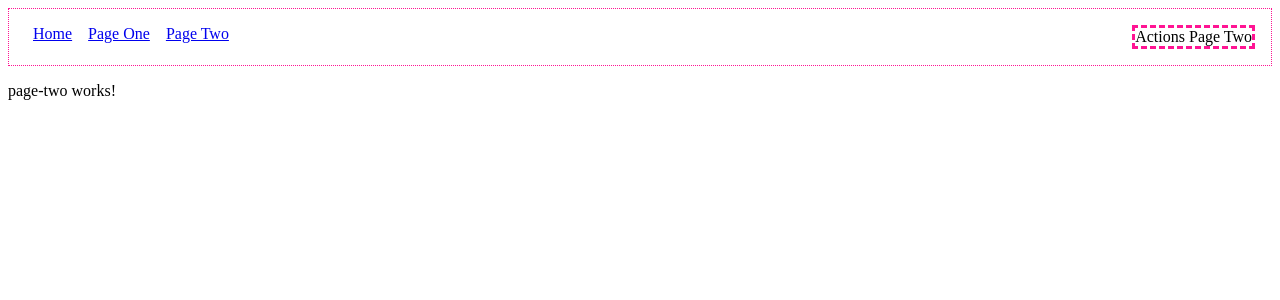
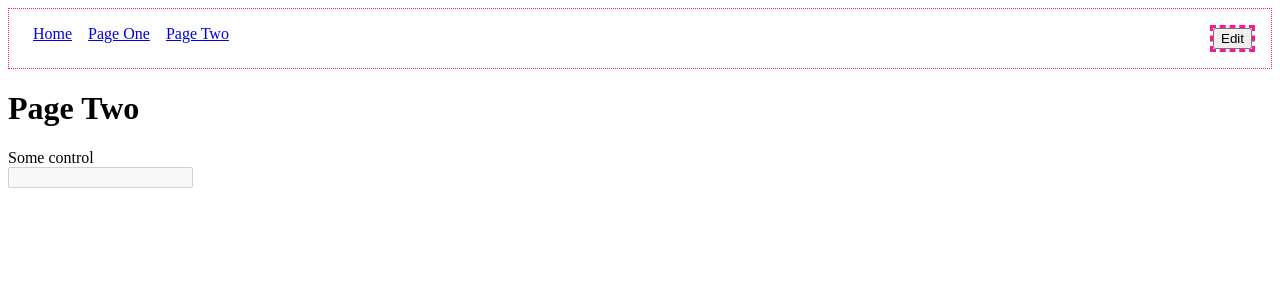
Before and after one commit to mbeckenbach/ng-content-projection, an Angular app: page /page-two in a window 1280 px wide. Shown: the top 300 px of the page. Built offline with nearby package versions, Linux system fonts and the light colour scheme.

Commit message:
6-some-action

```diff
--- a/src/app/app.module.ts
+++ b/src/app/app.module.ts
@@ -9,6 +9,7 @@ import { PageTwoComponent } from './page-two/page-two.component';
 import { ContextActionsPortalComponent } from './context-actions/context-actions-portal.component';
 import { PortalModule } from '@angular/cdk/portal';
 import { ContextActionsComponent } from './context-actions/context-actions.component';
+import { FormsModule, ReactiveFormsModule } from '@angular/forms';
 
 @NgModule({
   declarations: [
@@ -22,7 +23,9 @@ import { ContextActionsComponent } from './context-actions/context-actions.compo
   imports: [
     BrowserModule,
     AppRoutingModule,
-    PortalModule
+    PortalModule,
+    FormsModule,
+    ReactiveFormsModule
   ],
   providers: [],
   bootstrap: [AppComponent]
--- a/src/app/page-one/page-one.component.html
+++ b/src/app/page-one/page-one.component.html
@@ -1,5 +1,22 @@
-<p>page-one works!</p>
+<!-- Page content -->
+<ng-container>
+  <h1>Page One</h1>
+  <p>
+    <b>Search Term:</b> {{searchTerm ? searchTerm : '-'}}
+  </p>
+  <ng-container *ngTemplateOutlet="clearButton"></ng-container>
+</ng-container>
 
+<!-- Context actions for the app bar -->
 <app-context-actions>
-  Actions Page One
+  <input (keyup.escape)="clearSearch()"
+         [(ngModel)]="searchTerm"
+         placeholder="Search..."
+         type="text">
+  <ng-container *ngTemplateOutlet="clearButton"></ng-container>
 </app-context-actions>
+
+<!-- Button to clear search -->
+<ng-template #clearButton>
+  <button (click)="clearSearch()" *ngIf="searchTerm">Clear</button>
+</ng-template>
--- a/src/app/page-one/page-one.component.ts
+++ b/src/app/page-one/page-one.component.ts
@@ -7,9 +7,14 @@ import { Component, OnInit } from '@angular/core';
 })
 export class PageOneComponent implements OnInit {
 
+  searchTerm: string;
+
   constructor() { }
 
   ngOnInit() {
   }
 
+  clearSearch() {
+    this.searchTerm = undefined;
+  }
 }
--- a/src/app/page-two/page-two.component.html
+++ b/src/app/page-two/page-two.component.html
@@ -1,5 +1,27 @@
-<p>page-two works!</p>
+<!-- Page content -->
+<ng-container>
+  <h1>Page Two</h1>
 
-<app-context-actions>
-  Actions Page Two
+  <form (ngSubmit)="onSubmit()" [formGroup]="form">
+    <button #pseudoSubmit style="display: none;" type="submit"></button>
+
+    <div>
+      <label for="someControl">Some control</label><br>
+      <input #someControlInput
+             [formControl]="controls.someControl"
+             id="someControl">
+    </div>
+
+  </form>
+</ng-container>
+
+<app-context-actions *ngIf="form.enabled">
+  <div class="context-actions">
+    <button (click)="pseudoSubmit.click()" type="button">SAVE</button>
+    <button (click)="onCancelClick()" type="button">CANCEL</button>
+  </div>
 </app-context-actions>
+
+<app-context-actions *ngIf="form.disabled">
+  <button (click)="onEditClick()" type="button">Edit</button>
+</app-context-actions>
--- a/src/app/page-two/page-two.component.scss
+++ b/src/app/page-two/page-two.component.scss
@@ -0,0 +1,6 @@
+.context-actions {
+  button {
+    margin-left: 8px;
+    margin-right: 8px;
+  }
+}
--- a/src/app/page-two/page-two.component.ts
+++ b/src/app/page-two/page-two.component.ts
@@ -1,4 +1,5 @@
-import { Component, OnInit } from '@angular/core';
+import { Component, ElementRef, OnInit, ViewChild } from '@angular/core';
+import { FormControl, FormGroup } from '@angular/forms';
 
 @Component({
   selector: 'app-page-two',
@@ -7,9 +8,34 @@ import { Component, OnInit } from '@angular/core';
 })
 export class PageTwoComponent implements OnInit {
 
+  @ViewChild('someControlInput', { static: true }) someControlInput: ElementRef<HTMLInputElement>;
+
+  form = new FormGroup({
+    someControl: new FormControl()
+  });
+
+  controls = {
+    someControl: this.form.get('someControl')
+  };
+
   constructor() { }
 
   ngOnInit() {
+    this.form.disable();
   }
 
+  onSubmit() {
+    this.form.reset();
+    this.form.disable();
+  }
+
+  onEditClick() {
+    this.form.enable();
+    this.someControlInput.nativeElement.focus();
+  }
+
+  onCancelClick() {
+    this.form.reset();
+    this.form.disable();
+  }
 }
```
